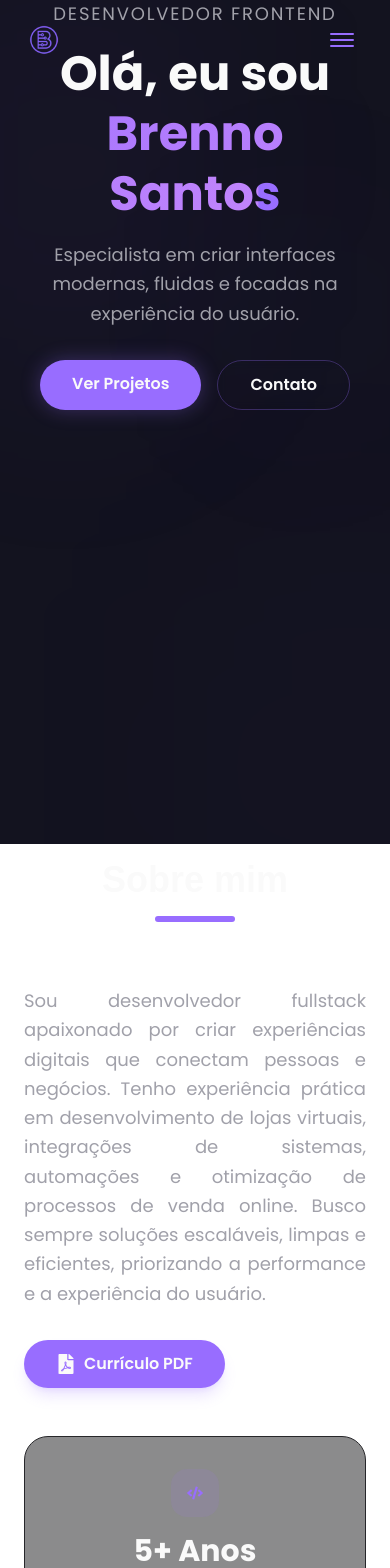
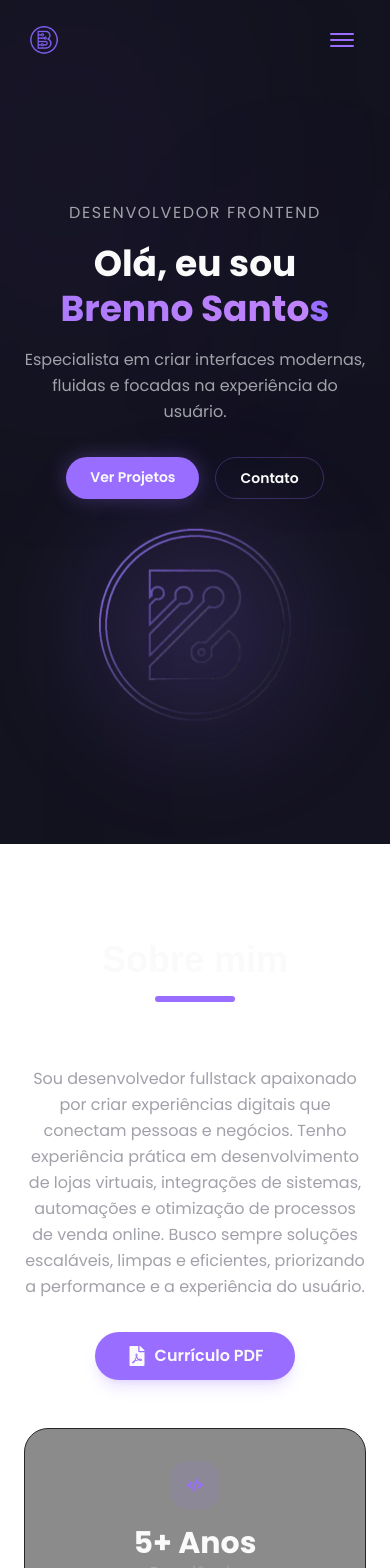
Before and after one commit to devbls/portfolio, a React (Vite) app: page / in a window 390 px wide. Shown: the top 1568 px of the page. Built offline with nearby package versions, Linux system fonts and the light colour scheme.

Commit message:
Ajustes mobile novo layout

```diff
--- a/src/components/About.tsx
+++ b/src/components/About.tsx
@@ -34,9 +34,9 @@ export const About = () => {
             whileInView={{ opacity: 1, x: 0 }}
             viewport={{ once: true }}
             transition={{ duration: 0.8 }}
-            className="flex flex-col gap-8"
+            className="flex flex-col gap-8 items-center sm:items-start"
           >
-            <p className="font-poppins text-lg md:text-xl text-zinc-400 leading-relaxed text-justify sm:text-left">
+            <p className="font-poppins text-base md:text-xl text-zinc-400 leading-relaxed text-center sm:text-left">
               {t("description")}
             </p>
             <motion.button
--- a/src/components/FirstSection.tsx
+++ b/src/components/FirstSection.tsx
@@ -5,8 +5,8 @@ export const FirstSection = () => {
   const { t } = useTranslation("firstSection");
 
   return (
-    <section className="min-h-[375px] h-[calc(100vh-5rem)] flex items-center justify-center relative overflow-hidden">
-      <div className="container mx-auto px-6 h-full flex flex-col sm:flex-row items-center justify-between gap-12">
+    <section className="min-h-screen sm:h-[calc(100vh-5rem)] flex items-center justify-center relative overflow-hidden pt-20 sm:pt-0">
+      <div className="container mx-auto px-6 h-full flex flex-col sm:flex-row items-center justify-between gap-8 sm:gap-12">
         <motion.div
           initial={{ opacity: 0, x: -50 }}
           animate={{ opacity: 1, x: 0 }}
@@ -17,11 +17,11 @@ export const FirstSection = () => {
             initial={{ opacity: 0 }}
             animate={{ opacity: 1 }}
             transition={{ delay: 0.2 }}
-            className="font-poppins text-zinc-400 text-lg md:text-xl uppercase tracking-widest"
+            className="font-poppins text-zinc-400 text-base md:text-xl uppercase tracking-widest"
           >
             {t("title")}
           </motion.p>
-          <h1 className="font-poppins text-5xl sm:text-6xl md:text-7xl lg:text-8xl font-bold text-zinc-50 leading-tight">
+          <h1 className="font-poppins text-4xl sm:text-6xl md:text-7xl lg:text-8xl font-bold text-zinc-50 leading-tight">
             <span className="block">{t("greeting")}</span>
             <span className="text-transparent bg-clip-text bg-gradient-to-r from-purple-500 to-purple-400 animate-shimmer bg-[length:200%_auto]">
               Brenno Santos
@@ -31,7 +31,7 @@ export const FirstSection = () => {
             initial={{ opacity: 0 }}
             animate={{ opacity: 1 }}
             transition={{ delay: 0.4 }}
-            className="max-w-[500px] font-poppins text-lg md:text-xl text-zinc-400 leading-relaxed"
+            className="max-w-[500px] font-poppins text-base md:text-xl text-zinc-400 leading-relaxed mx-auto sm:mx-0"
           >
             {t("subtitle")}
           </motion.p>
@@ -43,13 +43,13 @@ export const FirstSection = () => {
           >
             <a
               href="#projects"
-              className="px-8 py-3 bg-purple-500 hover:bg-purple-600 text-zinc-50 font-poppins font-semibold rounded-full transition-all duration-300 transform hover:scale-105 shadow-[0_0_20px_rgba(152,109,255,0.3)]"
+              className="px-6 py-2.5 sm:px-8 sm:py-3 bg-purple-500 hover:bg-purple-600 text-zinc-50 font-poppins font-semibold rounded-full transition-all duration-300 transform hover:scale-105 shadow-[0_0_20px_rgba(152,109,255,0.3)] text-sm sm:text-base"
             >
               {t("cta_work")}
             </a>
             <a
               href="#contacts"
-              className="px-8 py-3 border border-purple-500/30 hover:border-purple-500 text-zinc-50 font-poppins font-semibold rounded-full transition-all duration-300 backdrop-blur-sm"
+              className="px-6 py-2.5 sm:px-8 sm:py-3 border border-purple-500/30 hover:border-purple-500 text-zinc-50 font-poppins font-semibold rounded-full transition-all duration-300 backdrop-blur-sm text-sm sm:text-base"
             >
               {t("cta_contact")}
             </a>
@@ -59,13 +59,13 @@ export const FirstSection = () => {
           initial={{ opacity: 0, scale: 0.8, rotate: -10 }}
           animate={{ opacity: 1, scale: 1, rotate: 0 }}
           transition={{ duration: 1, ease: "easeOut" }}
-          className="relative group hidden sm:block"
+          className="relative group block sm:hidden md:block"
         >
-          <div className="absolute inset-0 bg-purple-500/20 blur-[80px] rounded-full group-hover:bg-purple-500/30 transition-all duration-500" />
+          <div className="absolute inset-0 bg-purple-500/20 blur-[60px] sm:blur-[80px] rounded-full group-hover:bg-purple-500/30 transition-all duration-500" />
           <motion.img
-            animate={{ y: [0, -20, 0] }}
+            animate={{ y: [0, -15, 0] }}
             transition={{ duration: 6, repeat: Infinity, ease: "easeInOut" }}
-            className="relative h-64 w-64 md:h-80 md:w-80 lg:h-[450px] lg:w-[450px] object-contain"
+            className="relative h-48 w-48 sm:h-64 sm:w-64 md:h-80 md:w-80 lg:h-[450px] lg:w-[450px] object-contain"
             src="/big-logo.webp"
             alt="Brenno Santos Logo"
             fetchpriority="high"
@@ -75,10 +75,10 @@ export const FirstSection = () => {
       <motion.div
         animate={{ y: [0, 10, 0] }}
         transition={{ duration: 2, repeat: Infinity }}
-        className="absolute bottom-10 left-1/2 -translate-x-1/2 hidden md:block"
+        className="absolute bottom-6 left-1/2 -translate-x-1/2 hidden sm:block"
       >
-        <div className="w-6 h-10 border-2 border-zinc-500 rounded-full flex justify-center pt-2">
-          <div className="w-1 h-2 bg-purple-500 rounded-full" />
+        <div className="w-5 h-8 border-2 border-zinc-500 rounded-full flex justify-center pt-1.5">
+          <div className="w-0.5 h-1.5 bg-purple-500 rounded-full" />
         </div>
       </motion.div>
     </section>
--- a/src/components/Projects.tsx
+++ b/src/components/Projects.tsx
@@ -120,7 +120,7 @@ const Projects = () => {
         initial="hidden"
         whileInView="visible"
         viewport={{ once: true }}
-        className="grid grid-cols-1 md:grid-cols-2 lg:grid-cols-3 gap-8"
+        className="grid grid-cols-1 sm:grid-cols-2 lg:grid-cols-3 gap-8"
       >
         {PROJECTS.map((project) => (
           <motion.div
```
